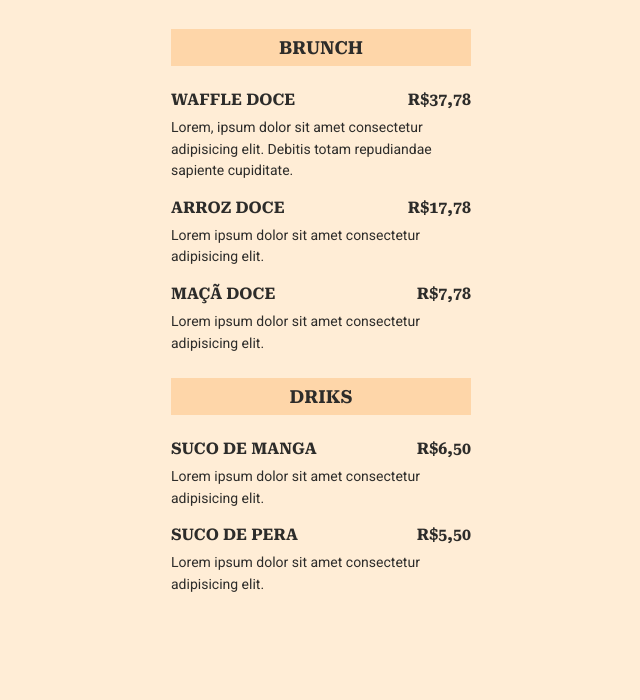
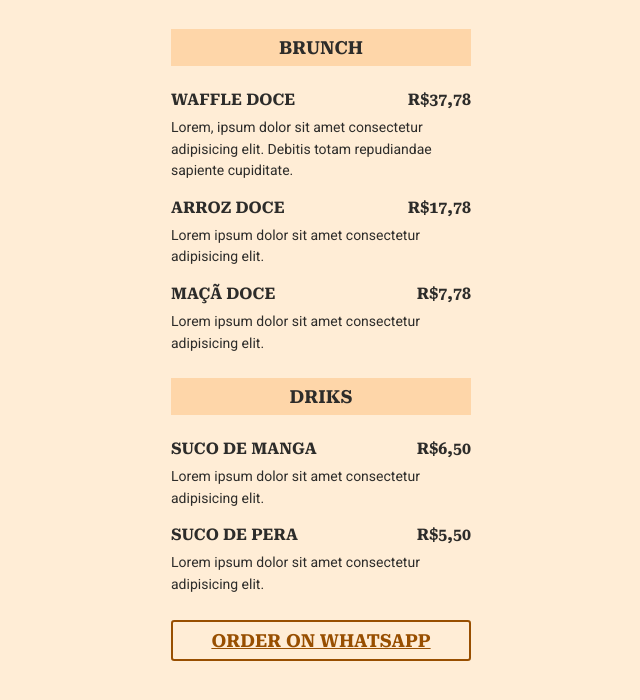
Before and after one commit to Edg4rd-ev/explorer-menu, a plain HTML site: page index.html in a window 1280 px wide. Shown: the part 92-792 px from the top of the page, without its empty margins (319-959 px from the left). Drawn offline with Linux system fonts and the light colour scheme.

Commit message:
added whatsapp link on below

```diff
--- a/index.html
+++ b/index.html
@@ -64,6 +64,7 @@
         </li>
       </ul>
     </section>
+    <a href="http://wa.me/5579996075880" class="order">order on whatsapp</a>
   </div>
 
 
--- a/style/style.css
+++ b/style/style.css
@@ -40,7 +40,7 @@ p{
 }
 
 /*=====================SECTIONS=====================*/
-section h2{
+section h2, .order{
   text-align: center;
   text-transform: uppercase;
   font-size: 1.125rem;
@@ -72,3 +72,25 @@ section h2{
   font-size: 0.875rem;
   line-height: 1.35rem;
 }
+
+/*====================ORDER BUTTON==================*/
+
+.order{
+  font-family: 'Roboto Serif';
+  background-color: var(--coffee-color-background);
+  color: var(--coffee-color-brown);
+
+  display: inline-block;
+  width: 100%;
+  margin-bottom: 1.5rem;
+
+  border: solid 0.16rem;
+  border-radius: 0.2rem;
+
+  transition: 0.2s all linear;
+}
+.order:hover, .order:active{
+  background-color: var(--coffee-color-brown);
+  color: var(--coffee-color-background);
+  border-color: transparent;
+}
```
